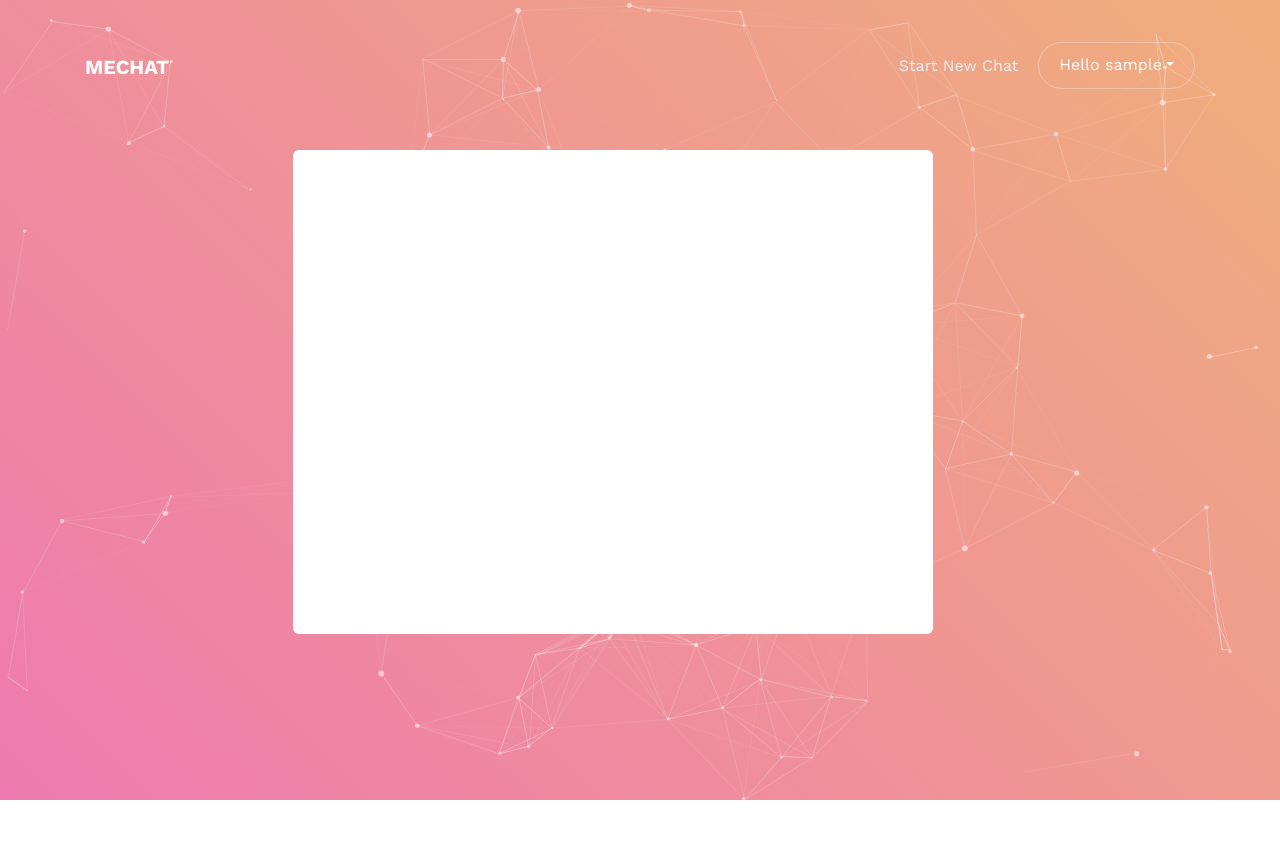
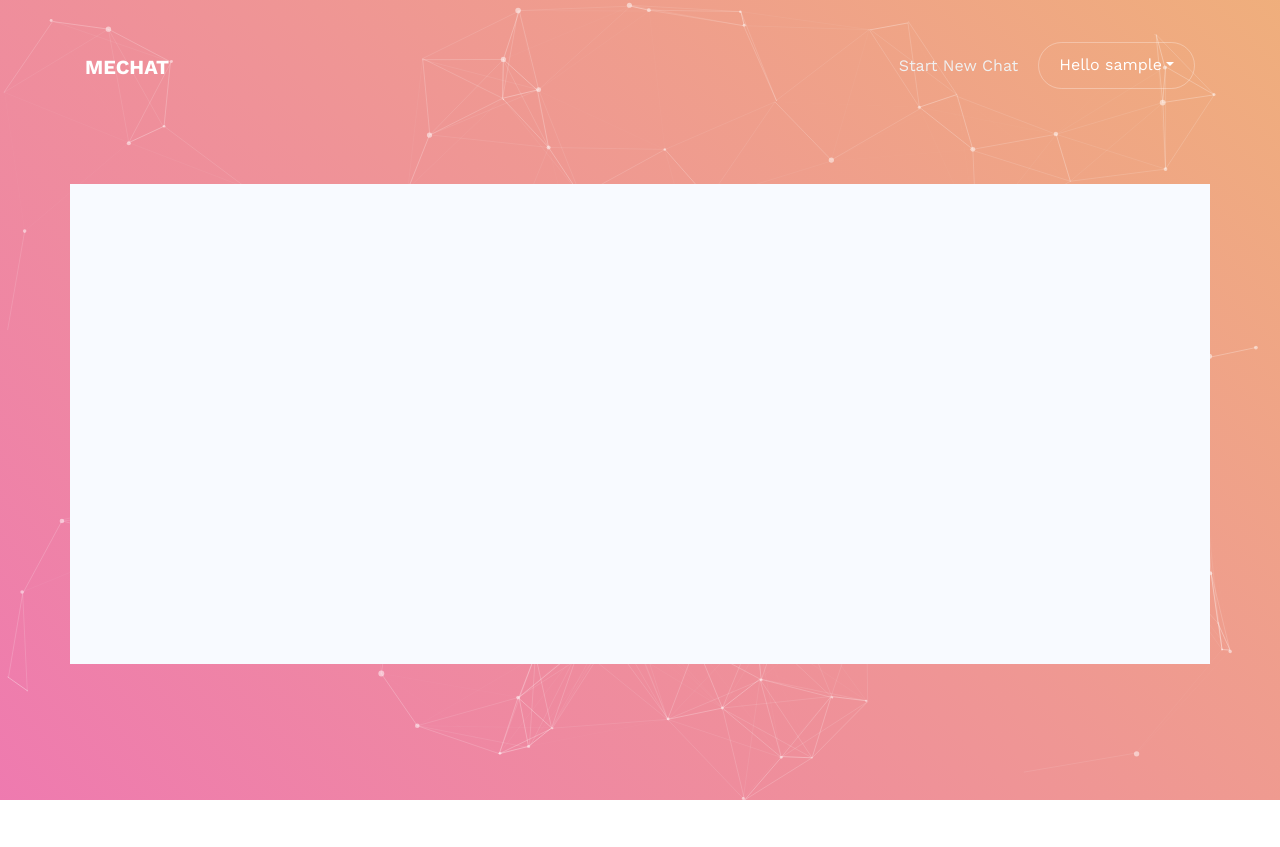
Before and after one commit to Manthansoni/chat_app, a Django app: page / in a window 1280 px wide. Before the commit the page ends 800 px from the top, so only its background shows below. Run offline with Django 5.2, Linux system fonts and the light colour scheme; the visitor is signed in with stand-in values (Sample User, id 1); data comes from the database, SQL or seed files in the repository; data that the repository does not hold is empty; some libraries are stand-ins or nearby versions.

Commit message:
initial commit

```diff
--- a/static/My_chats.css
+++ b/static/My_chats.css
@@ -3,38 +3,42 @@
 	background: #f0f1f2;
 	font:12px "Open Sans", sans-serif;
 }
-#chatbox{
-	width:50%;
-	background:#fff;
-	border-radius:6px;
-	overflow:hidden;
-	height:484px;
-	position:absolute;
-	top:150px;
-	left:35%;
-	margin-left:-155px;
+
+#chatbox {
+    display: flex;
+    flex-direction: column;
+    align-items: center;
+    width: 90%;
+    max-width: 1200px;
+    height: 60vh;
+    border-radius: 6px;
+    overflow: hidden;
+    margin: 5% auto;
+    position: relative;
 }
 
-#friendslist{
-	position:absolute;
-	top:0;
-	left:0;
-	width:100%;
-	height:484px;
+#friendslist {
+    width: 100%;
+    height: 60vh;
+    margin: 10px;
+    overflow-y: scroll;
+}
+
+#friends{
+    overflow: hidden;
+
 }
 
 #friends button{
     background:#A4E2FF;
-    margin: 10px;
-    padding: 5px;
+    margin-left:10px;
     border-radius:12px;
     cursor:pointer;
     width:95%;
 }
 
 .friend{
-	height:70px;
-	border-bottom:1px solid #e7ebee;
+    overflow:scroll;
 	position:relative;
 }
 .friend img{
@@ -177,3 +181,46 @@
                 /* Firefox 16+, IE 10+, Opera */
             }
         }
+
+
+/* Media queries for responsiveness */
+@media screen and (max-width: 768px) {
+    #chatbox {
+        width: 100%;
+        height: 50vh;
+    }
+
+    #friendslist {
+        height: 40vh;
+    }
+}
+
+@media screen and (max-width: 480px) {
+    #chatbox {
+        width: 200%;
+        height: 40vh;
+    }
+
+    #friendslist {
+        height: 30vh;
+    }
+
+    .friend img {
+        width: 40px;
+    }
+
+    .friend p {
+        width: 100px;
+        font-size: 24px;
+    }
+}
+
+/* Example of responsive scrollbars */
+#friendslist::-webkit-scrollbar {
+    width: 8px;
+}
+
+#friendslist::-webkit-scrollbar-thumb {
+    background-color: #c4c4c4;
+    border-radius: 10px;
+}
```
